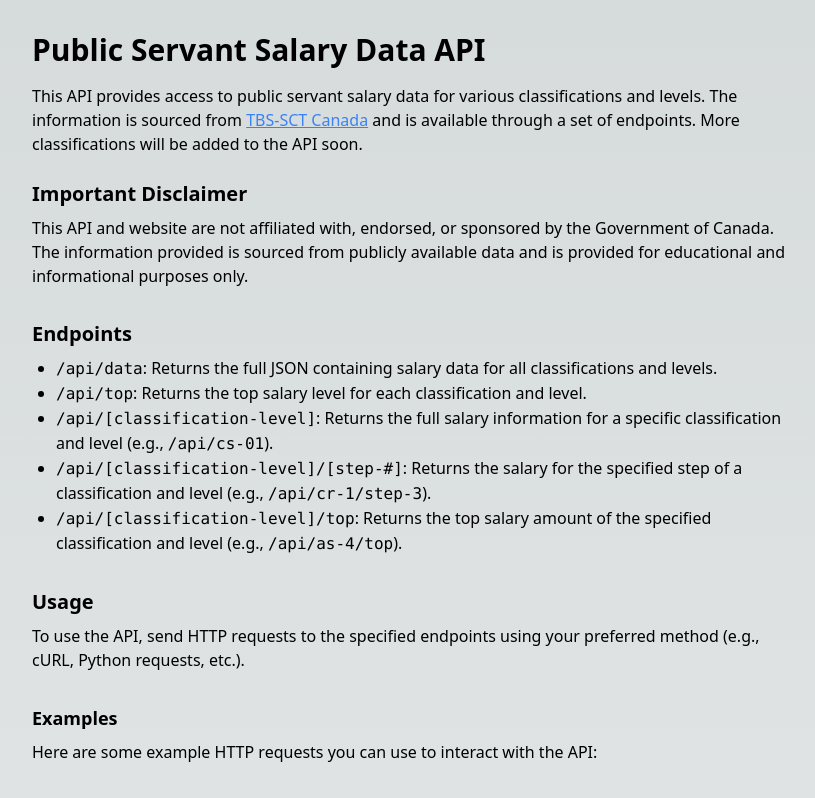
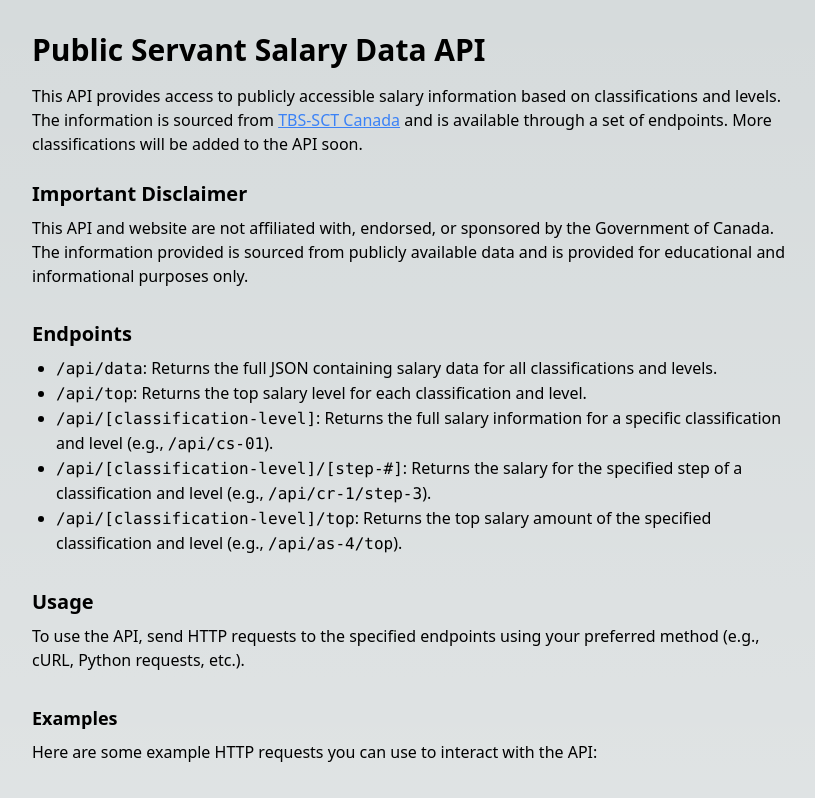
Before and after one commit to dougkeefe/ps-salary-data, a Next.js app: page / in a window 1280 px wide. Shown: the top 798 px of the page, without its empty margins (224-1039 px from the left). Built offline with nearby package versions, Linux system fonts and the light colour scheme.

Commit message:
Updated wording to ensure clarity of purpose.

```diff
--- a/pages/index.tsx
+++ b/pages/index.tsx
@@ -7,7 +7,7 @@ export default function Home() {
       <div className="max-w-3xl mx-auto">
         <h1 className="text-3xl font-bold mb-4">Public Servant Salary Data API</h1>
         <p className="mb-6">
-          This API provides access to public servant salary data for various classifications and levels.
+          This API provides access to publicly accessible salary information based on classifications and levels.
           The information is sourced from{' '}
           <a
             href="https://www.tbs-sct.canada.ca/pubs_pol/hrpubs/coll_agre/rates-taux-eng.asp"
```
Also changed, not shown: 1 other file (tests, documents, lock files or other folders).
